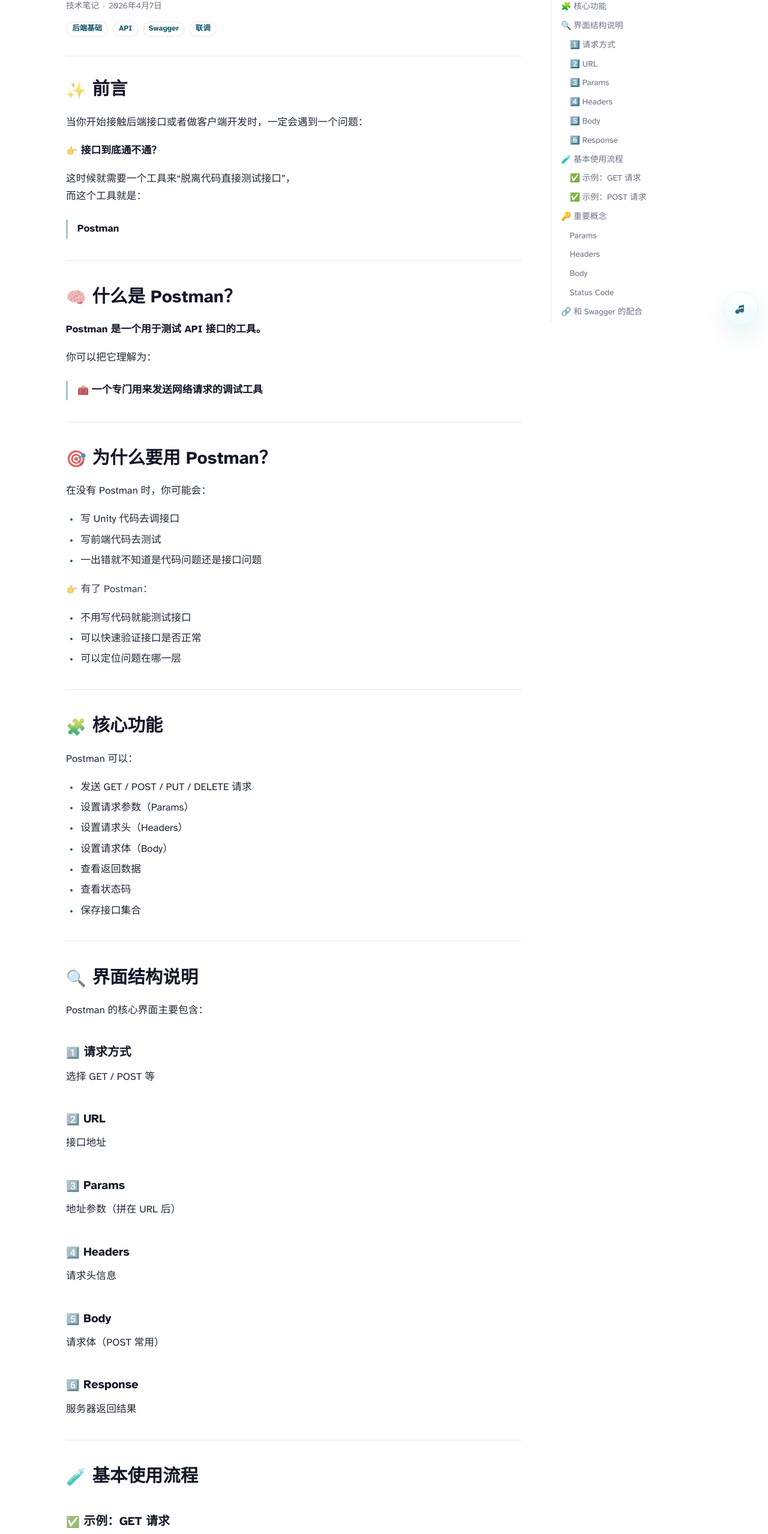
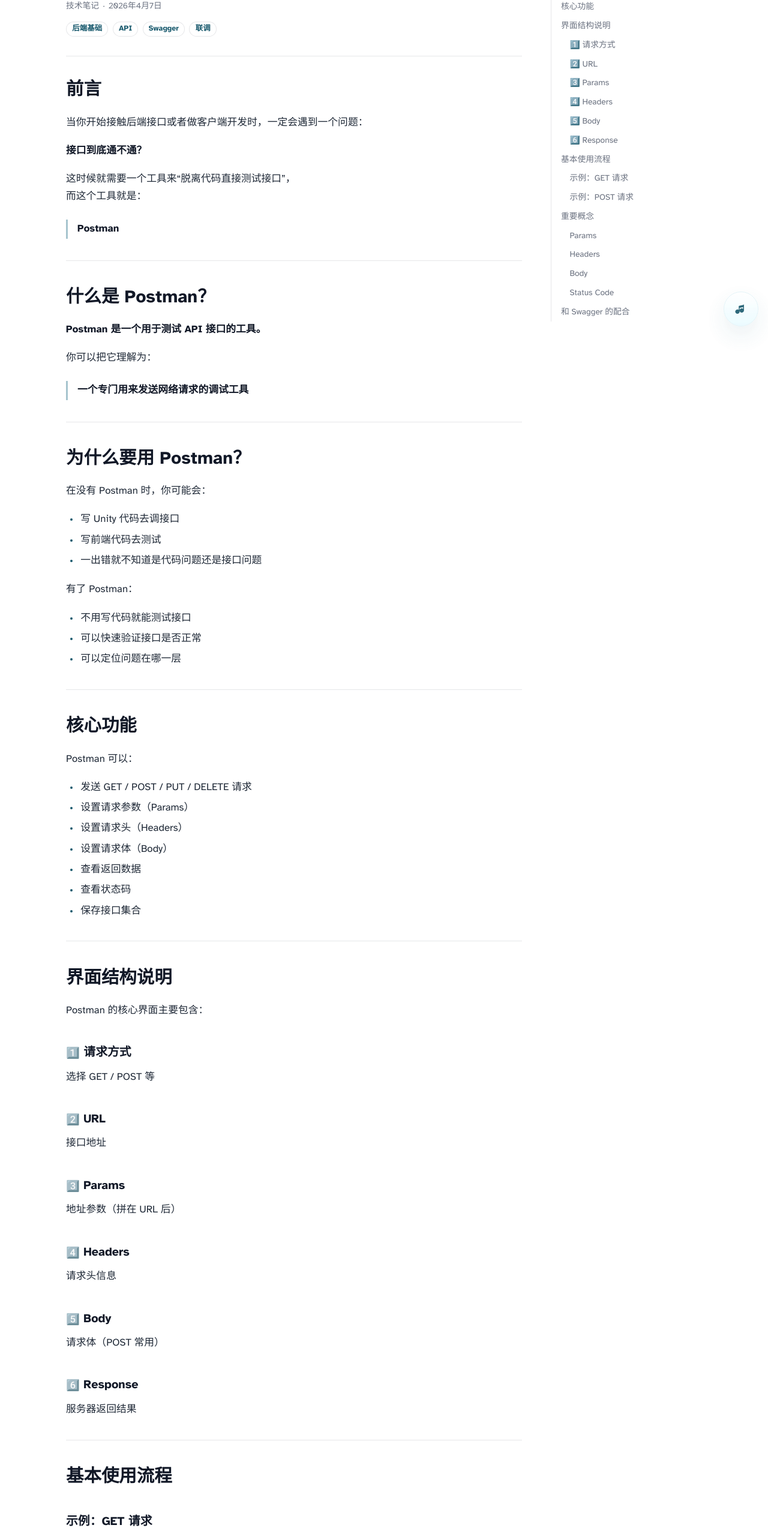
Before and after one commit to jlzzlf/PersonalBlog, an Astro site: page /blog/postman-guide in a window 1280 px wide. Shown: the part 240-2797 px from the top of the page at 60% size. Built offline with nearby package versions, Linux system fonts and the light colour scheme; Astro itself is replaced by a stand-in of ours.

Commit message:
删掉ai图标

````diff
--- a/src/content/blog/postman-guide.mdx
+++ b/src/content/blog/postman-guide.mdx
@@ -10,11 +10,11 @@
   - 联调
 ---
 
-## ✨ 前言
+##  前言
 
 当你开始接触后端接口或者做客户端开发时，一定会遇到一个问题：
 
-👉 **接口到底通不通？**
+ **接口到底通不通？**
 
 这时候就需要一个工具来“脱离代码直接测试接口”，
 而这个工具就是：
@@ -23,17 +23,17 @@
 
 ---
 
-## 🧠 什么是 Postman？
+##  什么是 Postman？
 
 **Postman 是一个用于测试 API 接口的工具。**
 
 你可以把它理解为：
 
-> 🧰 **一个专门用来发送网络请求的调试工具**
+>  **一个专门用来发送网络请求的调试工具**
 
 ---
 
-## 🎯 为什么要用 Postman？
+##  为什么要用 Postman？
 
 在没有 Postman 时，你可能会：
 
@@ -41,7 +41,7 @@
 - 写前端代码去测试
 - 一出错就不知道是代码问题还是接口问题
 
-👉 有了 Postman：
+ 有了 Postman：
 
 - 不用写代码就能测试接口
 - 可以快速验证接口是否正常
@@ -49,7 +49,7 @@
 
 ---
 
-## 🧩 核心功能
+##  核心功能
 
 Postman 可以：
 
@@ -63,7 +63,7 @@
 
 ---
 
-## 🔍 界面结构说明
+##  界面结构说明
 
 Postman 的核心界面主要包含：
 
@@ -87,9 +87,9 @@
 
 ---
 
-## 🧪 基本使用流程
+##  基本使用流程
 
-### ✅ 示例：GET 请求
+###  示例：GET 请求
 
 ```text
 GET https://jsonplaceholder.typicode.com/posts/1
@@ -104,7 +104,7 @@
 
 ---
 
-### ✅ 示例：POST 请求
+###  示例：POST 请求
 
 ```text
 POST https://example.com/login
@@ -129,7 +129,7 @@
 
 ---
 
-## 🔑 重要概念
+##  重要概念
 
 ### Params
 URL 参数：
@@ -171,7 +171,7 @@
 
 ---
 
-## 🔗 和 Swagger 的配合
+##  和 Swagger 的配合
 
 推荐流程：
 
@@ -181,7 +181,7 @@
 
 ---
 
-## 🎮 在 Unity 开发中的实际作用
+##  在 Unity 开发中的实际作用
 
 使用 Postman 可以帮助你：
 
@@ -192,7 +192,7 @@
 
 ---
 
-## 🧱 常见使用场景
+##  常见使用场景
 
 - 登录接口调试
 - 获取数据接口测试
@@ -202,7 +202,7 @@
 
 ---
 
-## ⚠️ 常见问题
+##  常见问题
 
 ### 1. 请求失败
 检查：
@@ -225,7 +225,7 @@
 
 ---
 
-## 💡 使用建议
+##  使用建议
 
 - 先用 Postman 测通接口
 - 再写 Unity 代码
@@ -234,13 +234,13 @@
 
 ---
 
-## 🧾 一句话总结
+##  一句话总结
 
 > **Postman = 用来测试接口的调试工具**
 
 ---
 
-## 🚀 后续学习
+##  后续学习
 
 - UnityWebRequest 请求封装
 - JSON 数据解析
@@ -249,7 +249,7 @@
 
 ---
 
-## 🎯 结尾
+##  结尾
 
 当你开始做接口开发时，Postman 就像你的“探测器”。
 
````
